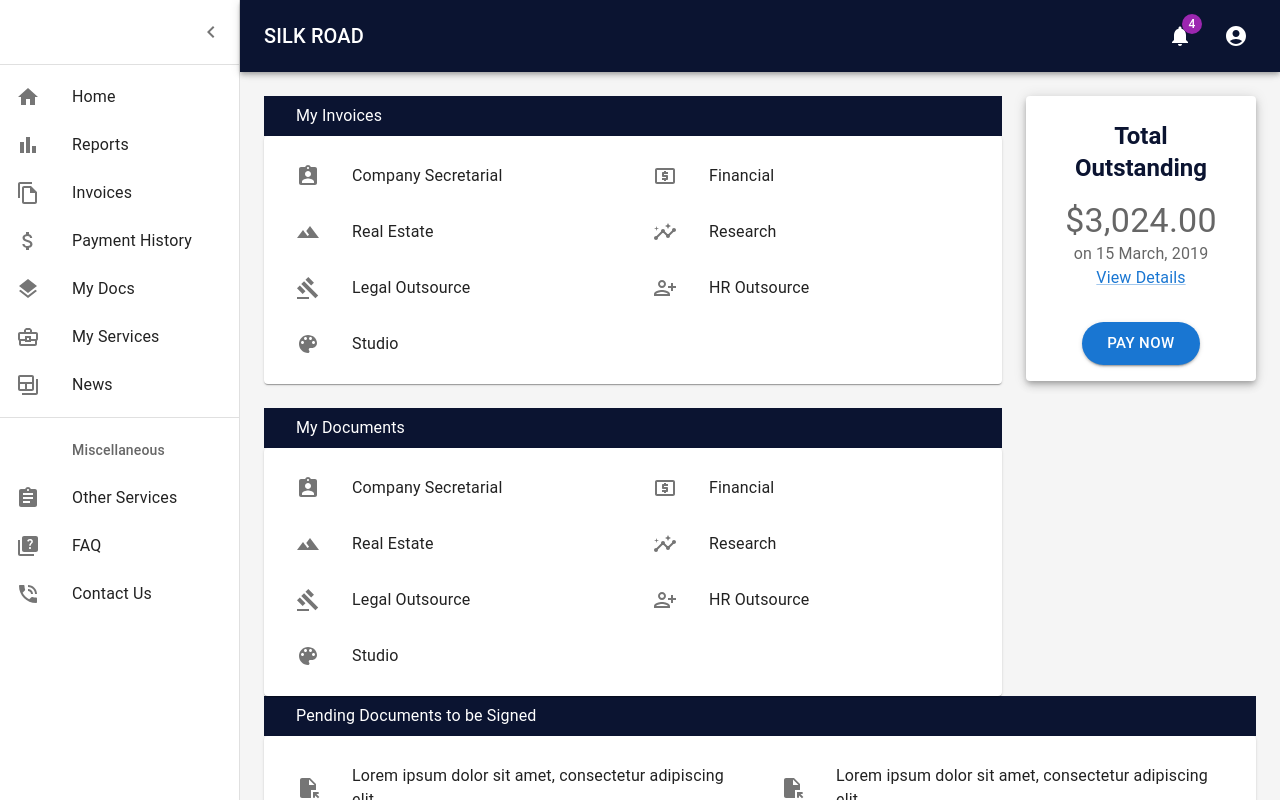
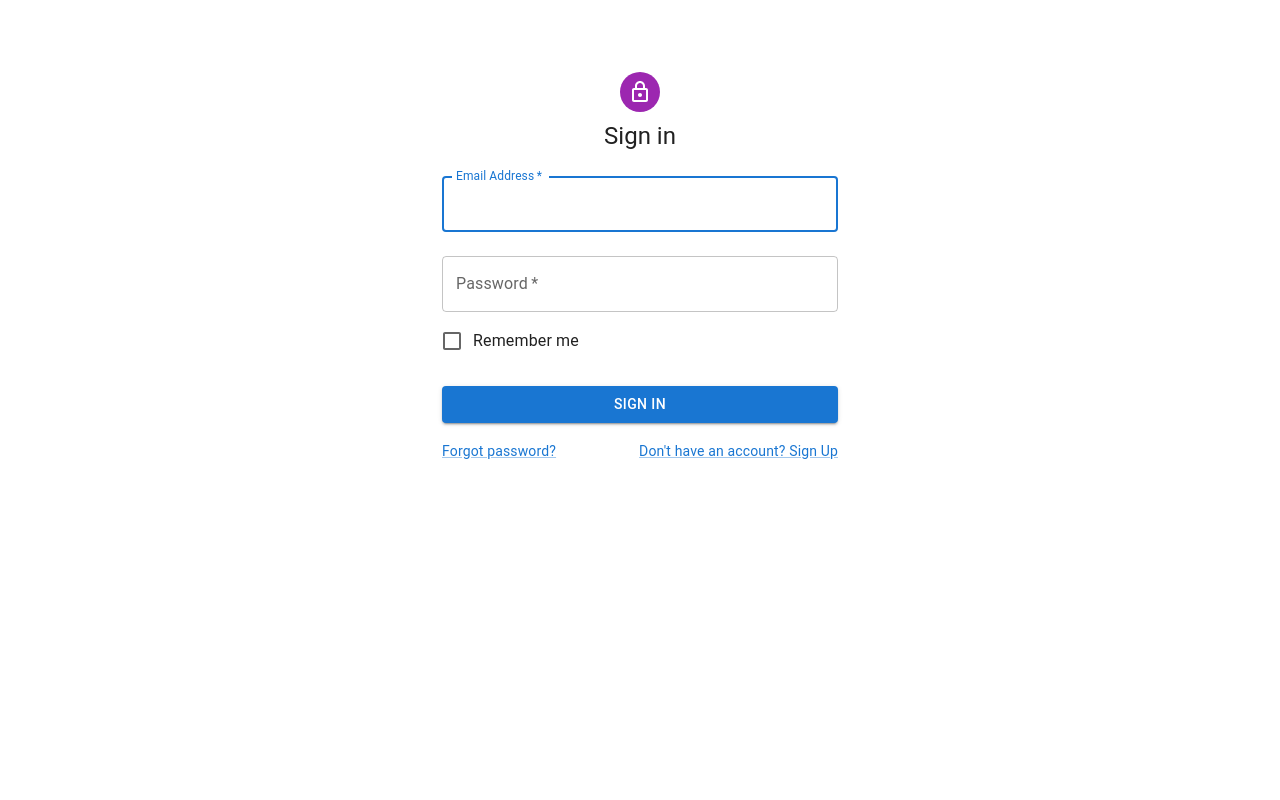
Before and after one commit to Silk-Road-Studio-Main/srp-client-dashboard-frontend, a React (Create React App) app: page /srp-client-dashboard-frontend/login in a window 1280 px wide. Built offline with nearby package versions, Linux system fonts and the light colour scheme.

Commit message:
Linked the pages

```diff
--- a/src/App.js
+++ b/src/App.js
@@ -1,10 +1,18 @@
-import Home from './pages/Home'
+import Home from './pages/Home';
+import Login from './pages/Login';
+import  ErrorPage from './pages/ErrorPage';
+import { BrowserRouter as Router, Routes, Route } from 'react-router-dom';
 
 function App() {
   return (
-    <div className="App">
-      <Home />
-    </div>
+    <Router>
+      <Routes>
+        <Route path="srp-client-dashboard-frontend/" element={<Home />} />
+        <Route path="srp-client-dashboard-frontend/login" element={<Login />} />
+        <Route path="srp-client-dashboard-frontend/*" element={<ErrorPage />} />
+      </Routes>
+    </Router>
+
   );
 }
 
--- a/src/index.js
+++ b/src/index.js
@@ -1,14 +1,11 @@
 import React from 'react';
 import ReactDOM from 'react-dom';
-import { HashRouter } from "react-router-dom";
 import './assets/css/index.css';
 import App from './App';
 
 ReactDOM.render(
   <React.StrictMode>
-    <HashRouter base="/">
       <App />
-    </HashRouter>
   </React.StrictMode>,
   document.getElementById('root')
 );
--- /dev/null
+++ b/src/pages/ErrorPage.js
@@ -0,0 +1,7 @@
+
+
+function ErrorPage() {
+    return ( "This is an error page. Page not found!" );
+}
+
+export default ErrorPage;
--- a/src/pages/Login.js
+++ b/src/pages/Login.js
@@ -13,9 +13,10 @@ import Typography from '@mui/material/Typography';
 import Container from '@mui/material/Container';
 import { createTheme, ThemeProvider } from '@mui/material/styles';
 
+
 const theme = createTheme();
 
-export default function SignIn() {
+export default function Login() {
   const handleSubmit = (event) => {
     event.preventDefault();
     const data = new FormData(event.currentTarget);
@@ -91,7 +92,6 @@ export default function SignIn() {
             </Grid>
           </Box>
         </Box>
-        <Copyright sx={{ mt: 8, mb: 4 }} />
       </Container>
     </ThemeProvider>
   );
```
